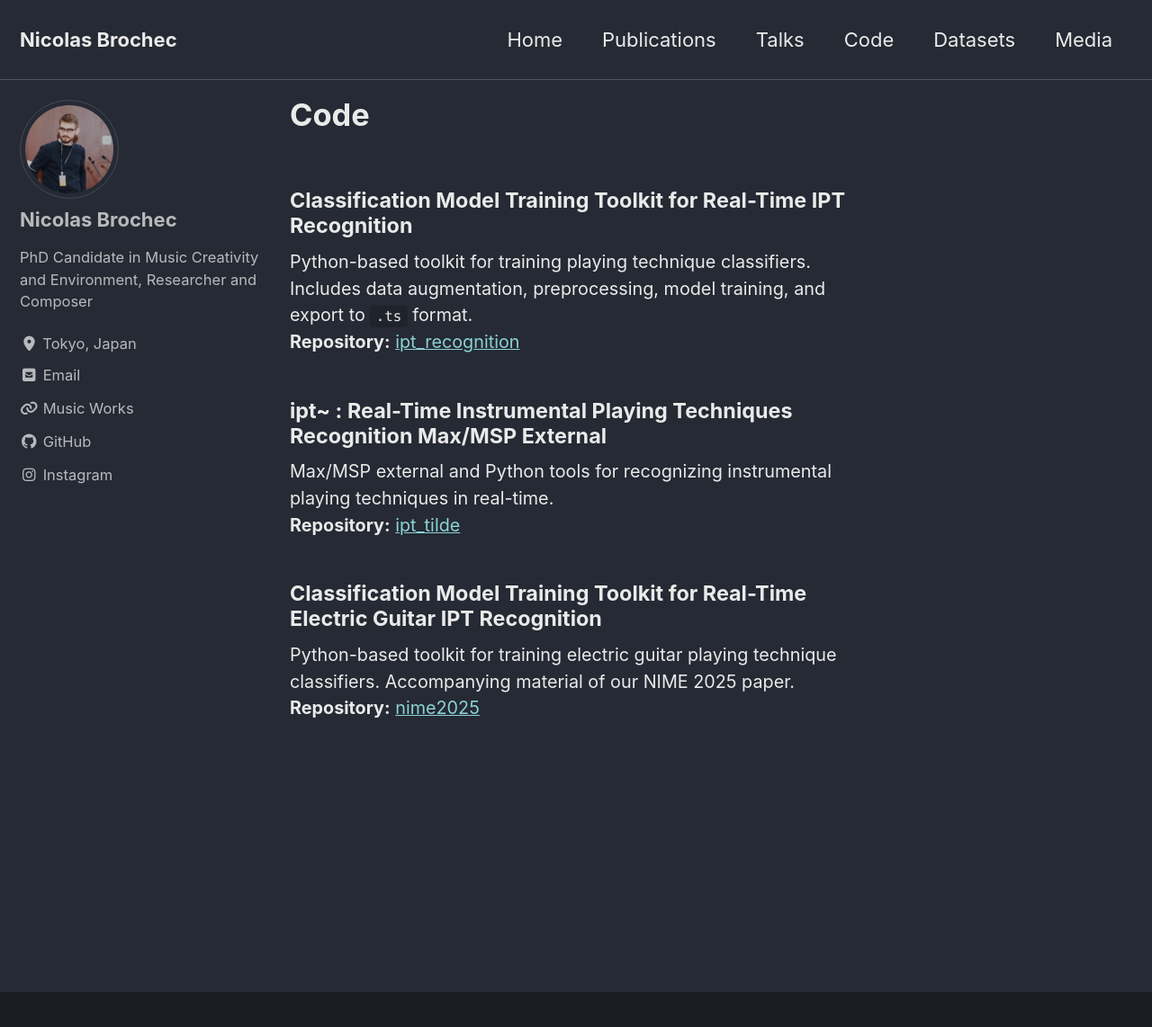
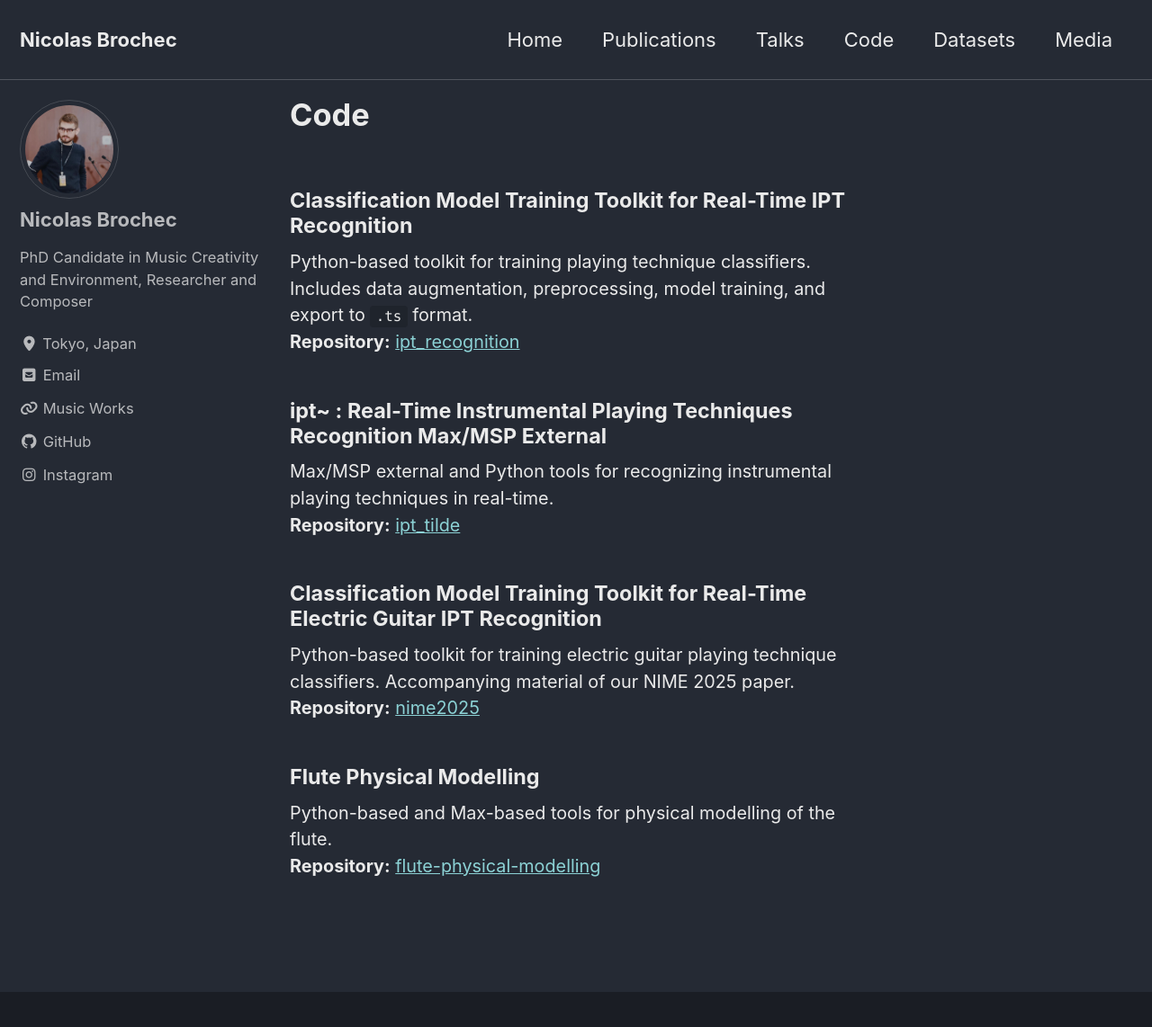
Before and after one commit to nbrochec/nbrochec.github.io, a Jekyll site: the page built from _pages/codes.md, in a window 1280 px wide and 1191 px high. Shown: the top 1142 px of the window at 90% size. Built offline with Jekyll 4.4.1, drawn with Linux system fonts in a browser that asks for light colours; cached includes are drawn as plain includes.

Commit message:
Add Flute Physical Modelling project to codes page
Introduced a new section for Flute Physical Modelling, including a brief description and a link to the corresponding GitHub repository.

```diff
--- a/_pages/codes.md
+++ b/_pages/codes.md
@@ -12,18 +12,24 @@ Python-based toolkit for training playing technique classifiers. Includes data a
 </p>
 
 <h4>ipt~ : Real-Time Instrumental Playing Techniques Recognition Max/MSP External</h4>
-
 <p style="font-size: 90%;">
 Max/MSP external and Python tools for recognizing instrumental playing techniques in real-time.<br>
 <b>Repository:</b> <a href="https://github.com/nbrochec/ipt_tilde" target="_blank">ipt_tilde</a>
 </p>
 
 <h4>Classification Model Training Toolkit for Real-Time Electric Guitar IPT Recognition</h4>
-
 <p style="font-size: 90%;">
 Python-based toolkit for training electric guitar playing technique classifiers. Accompanying material of our NIME 2025 paper.<br>
 <b>Repository:</b> <a href="https://github.com/nbrochec/nime2025" target="_blank">nime2025</a>
 </p>
+
+
+<h4>Flute Physical Modelling</h4>
+<p style="font-size: 90%;">
+Python-based and Max-based tools for physical modelling of the flute.<br>
+<b>Repository:</b> <a href="https://github.com/nbrochec/flute-physical-modelling" target="_blank">flute-physical-modelling</a>
+</p>
+
 
 <!--
 ## ipt~ : Real-Time Instrumental Playing Techniques Recognition
```
